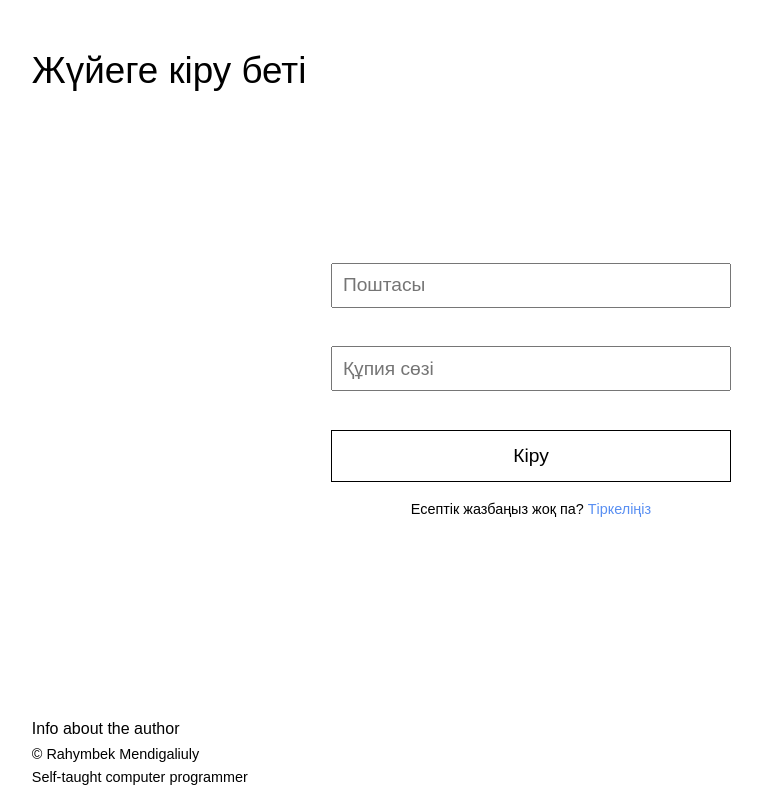
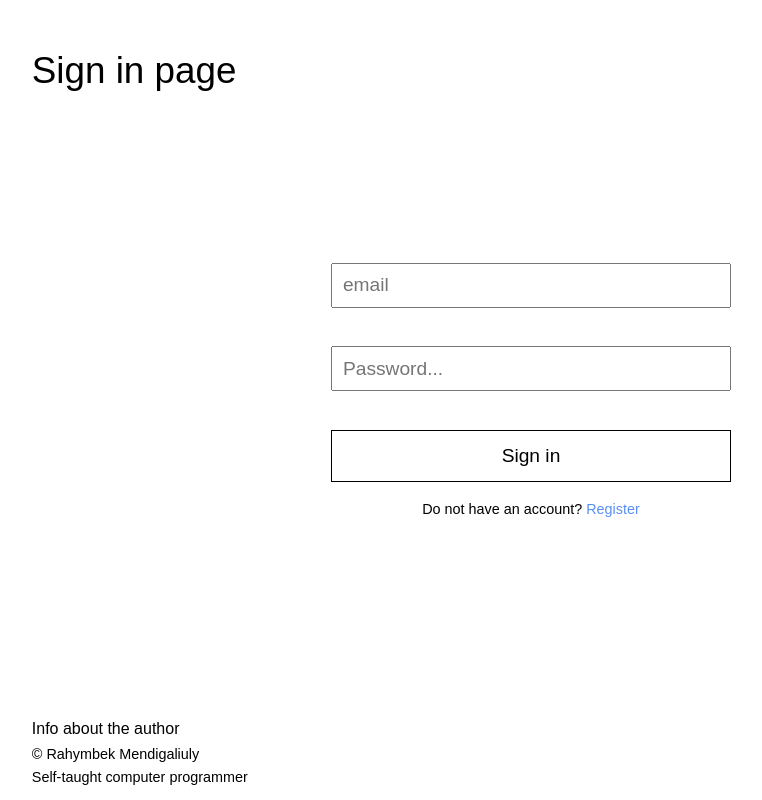
Before and after one commit to rakhymbekm/first-blog-ever, a React (Create React App) app in the folder client/: page /signin in a window 1280 px wide. Shown: the whole page, without its empty margins (109-871 px from the left). Built offline with nearby package versions, Linux system fonts and the light colour scheme; the HTML template or start-up script is replaced by a standard one.

Commit message:
translated to english

```diff
--- a/client/src/components/Signin.js
+++ b/client/src/components/Signin.js
@@ -39,11 +39,11 @@ const Signin = ({setAuth}) => {
 
     return (
         <Fragment>
-            <h1 className="main-content-heading">Жүйеге кіру беті</h1>
+            <h1 className="main-content-heading">Sign in page</h1>
             <form className="log-in-form form" onSubmit={onSubmitForm}>
                 <input
                     required
-                    placeholder="Поштасы"
+                    placeholder="email"
                     className="log-in-input log-in-name"
                     type="email"
                     name="email"
@@ -53,7 +53,7 @@ const Signin = ({setAuth}) => {
                 <br />
                 <input
                     required
-                    placeholder="Құпия сөзі"
+                    placeholder="Password..."
                     className="log-in-input log-in-pass"
                     type="password"
                     name="password"
@@ -64,8 +64,8 @@ const Signin = ({setAuth}) => {
                 <input
                     className="log-in-input log-in-btn"
                     type="submit"
-                    value="Кіру" />
-                <p className="sign-up-suggestion suggestion">Есептік жазбаңыз жоқ па? <Link to="/signup" className="suggestion-link">Тіркеліңіз</Link></p>
+                    value="Sign in" />
+                <p className="sign-up-suggestion suggestion">Do not have an account? <Link to="/signup" className="suggestion-link">Register</Link></p>
             </form>
         </Fragment>
     );
```
